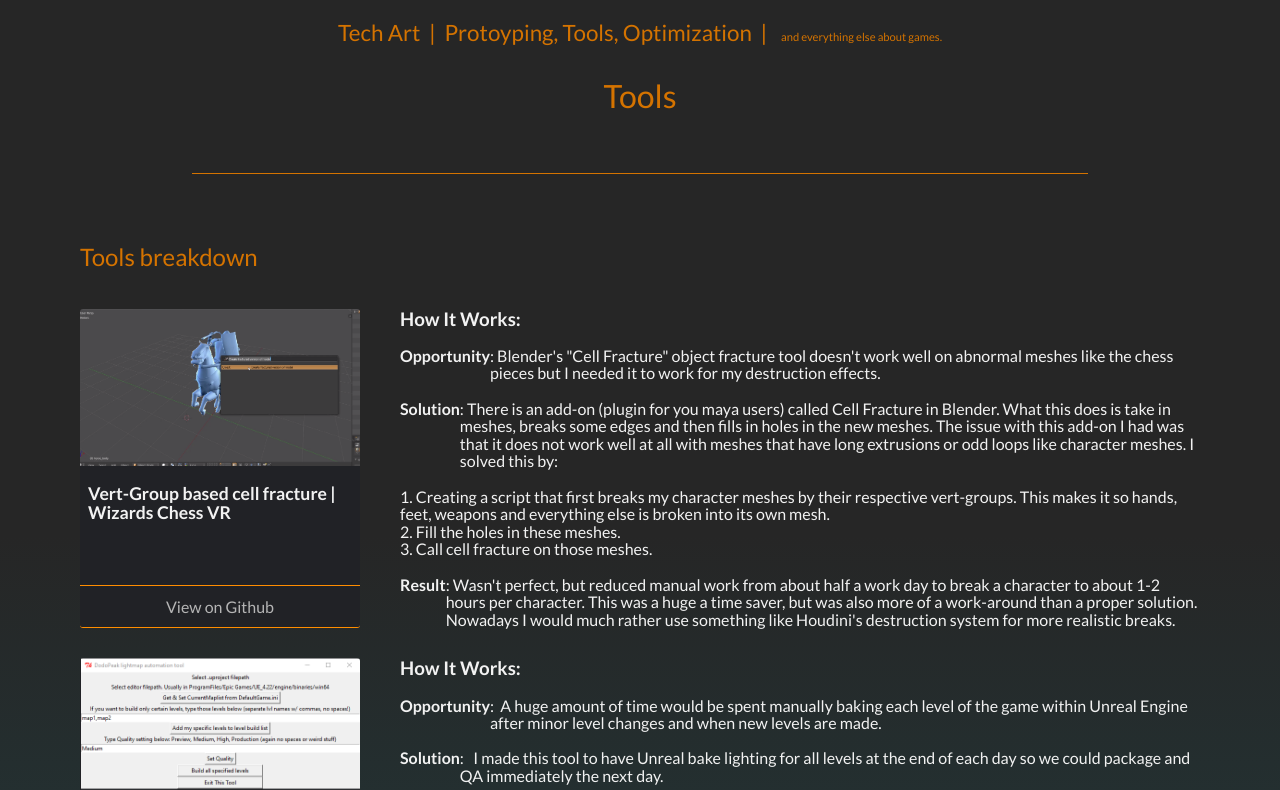
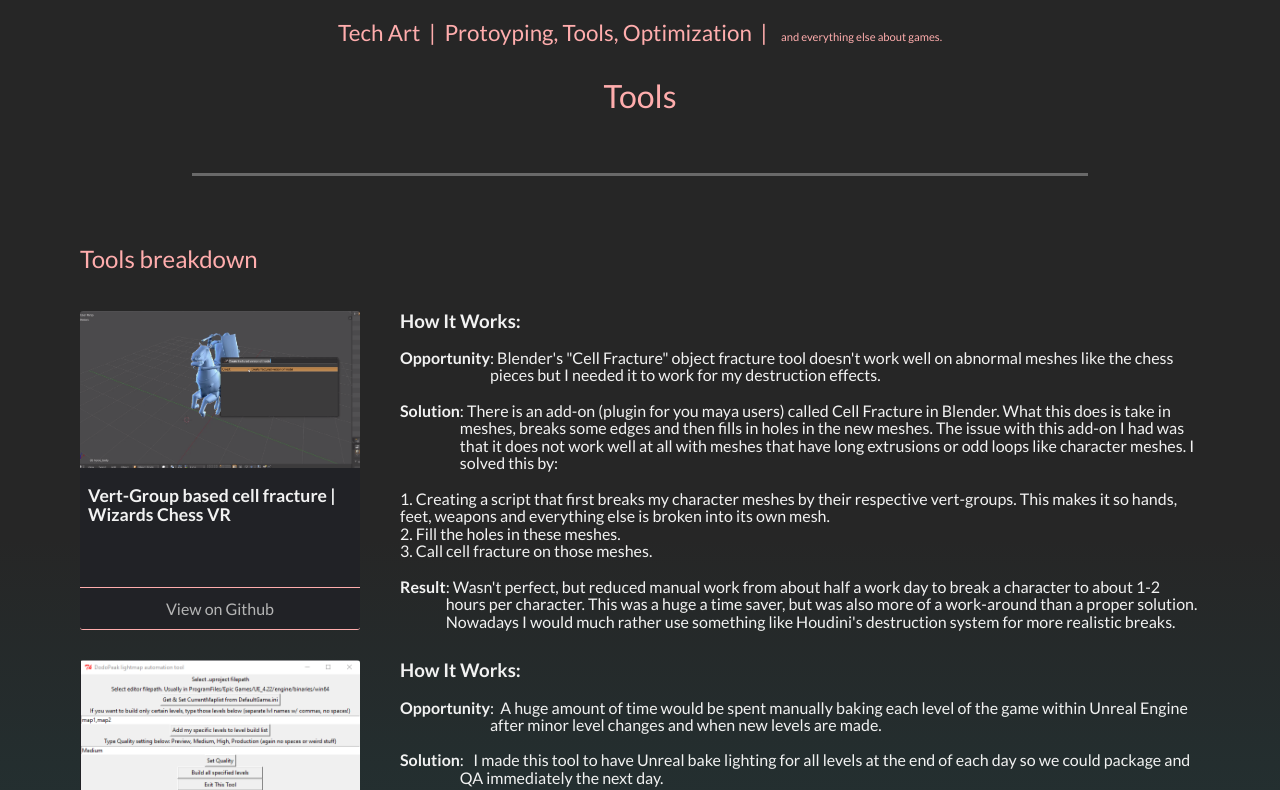
Before and after one commit to snaik27/snaik27.github.io, a plain HTML site: page index.html in a window 1280 px wide. Shown: the part 110-900 px from the top of the page. Drawn offline with Linux system fonts and the light colour scheme.

Commit message:
Color changes

```diff
--- a/css/style.css
+++ b/css/style.css
@@ -11,16 +11,17 @@ body {/*targets the whole html body*/
 
 hr {
   border: none;
-  height: 1px;
+  height: 3px;
   width: 80%;
-  background-color: #D47300;
+  background-color: #696969;
   margin:auto;
 }
 #hrother{
   border: none;
   height: 1px;
   width: 80%;
-  background-color: #D47300;
+/*  background-color: #D47300;*/
+ background-color: #A9A9A9
   margin:left;
 }
 
@@ -102,21 +103,22 @@ h3{
   font-size: 1em;
 }
 #focus{
-  color: #D47300;
+  /*color: #D47300;*/
+  color: #FF6766;
   font-weight: 400;
   font-size: 1.1em;
   padding: 20px 0px 20px 30px;
   margin:auto;
 }
 #focus2{
-  color: #D47300;
+  color: #FFADAD;
   font-weight: 400;
   font-size: 0.5em;
   padding: 5px 0px 5px 5px;
   margin: auto;
 }
 #focus3{
-  color: #D47300;
+  color: #FF6766;
   font-weight: 400;
   font-size: 1.5em;
   margin:left;
@@ -143,7 +145,7 @@ h3{
 }
 
 .flex-button:hover{
-  border-bottom-color: #FFAA44;
+  border-bottom-color: #FF6766;
   -webkit-transition: all 0.3s;
   -o-transition: all 0.3s;
   transition:all 0.3s;
@@ -175,7 +177,7 @@ h3{
   text-decoration-color: #FFFFFF;
 }
 .card:hover{
-  box-shadow: 0 20px 50px -10px #7F4200;
+  box-shadow: 0 20px 50px -10px #FF6766;
   -webkit-transition: all 0.5s;
   -o-transition: all 0.5s;
   transition:all 0.5s;
@@ -189,7 +191,7 @@ h3{
   text-decoration: none;
   margin: auto 1px auto 3px;
   padding: auto 1px auto 3px;
-  color:#FF8D00;
+  color:#FFADAD;
 }
 .fa .fa-artstation{
   width:30px;
@@ -269,7 +271,8 @@ h3{
     background-color: #212226;
     border-style:solid;
     border-width: 1px 0 1px 0;
-    border-color: #FF8D00;
+    /*border-color: #FF8D00;*/
+    border-color: #FFADAD;
     color: #B5B5B5;
   }
 
@@ -300,7 +303,7 @@ h3{
     padding: 0 0 0 0;
   }
   #focus2{
-    color: #D47300;
+    color: #FFADAD;
     font-weight: 400;
     font-size: 0.5em;
     margin: auto;
@@ -337,9 +340,9 @@ h3{
 @media (min-width: 850px){
   hr {
     border: none;
-    height: 1px;
     width: 80%;
-    background-color: #D47300;
+    /*background-color: #D47300;*/
+    background-color: #696969;
     margin: 50px auto 50px auto;
     padding:auto;
   }
@@ -354,7 +357,7 @@ h3{
     background-color: #212226;
     border-style:solid;
     border-width: 1px 0 1px 0;
-    border-color: #FF8D00;
+    border-color: #FFADAD;
     color: #B5B5B5;
     font-size: 1em;
   }
@@ -373,7 +376,7 @@ h3{
     padding: 7px 5px 7px 4px;
     color: #F2F2F2;
     border-width: 0 0 1px 0;
-    border-bottom-color: #FF8D00;
+    border-bottom-color: #FFADAD;
     border-bottom-style: solid;
     border-radius: 0.25rem;
   }
@@ -403,13 +406,14 @@ h3{
   }
 
   #focus{
-    color: #D47300;
+    /*color: #D47300;*/
+    color:#FFADAD;
     font-weight: 400;
     font-size: 1.4em;
     margin:auto;
   }
   #focus3{
-    color: #D47300;
+    color: #FFADAD;
     font-weight: 400;
     font-size: 1.5em;
     margin:left;
--- a/index.html
+++ b/index.html
@@ -362,6 +362,9 @@
           <a class="fa fa-twitter" href="https://twitter.com/sidwasnothere" alt="Github link"></a>
         </li>
         <li>
+          <a class="fa fa-youtube-play" href="https://www.youtube.com/channel/UCiw570OO12ZBkawxVuMQDtw/videos?view_as=subscriber" alt="Youtube link"></a>
+        </li>
+        <li>
           <a class="fa fa-artstation" href="https://sidwasnothere.artstation.com/">
               <img  class="fa fa-artstation" src="images/artstation.png" alt="Artstation link">
           </a>
```
